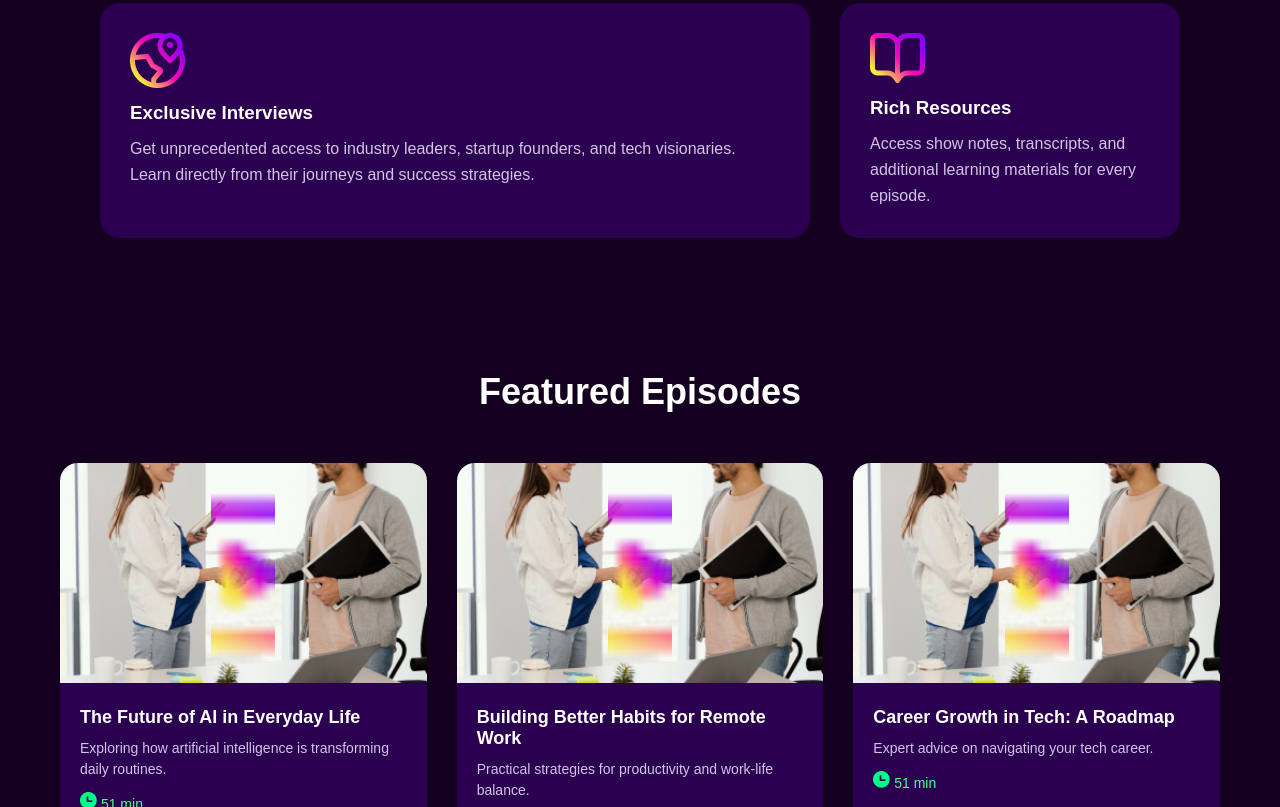
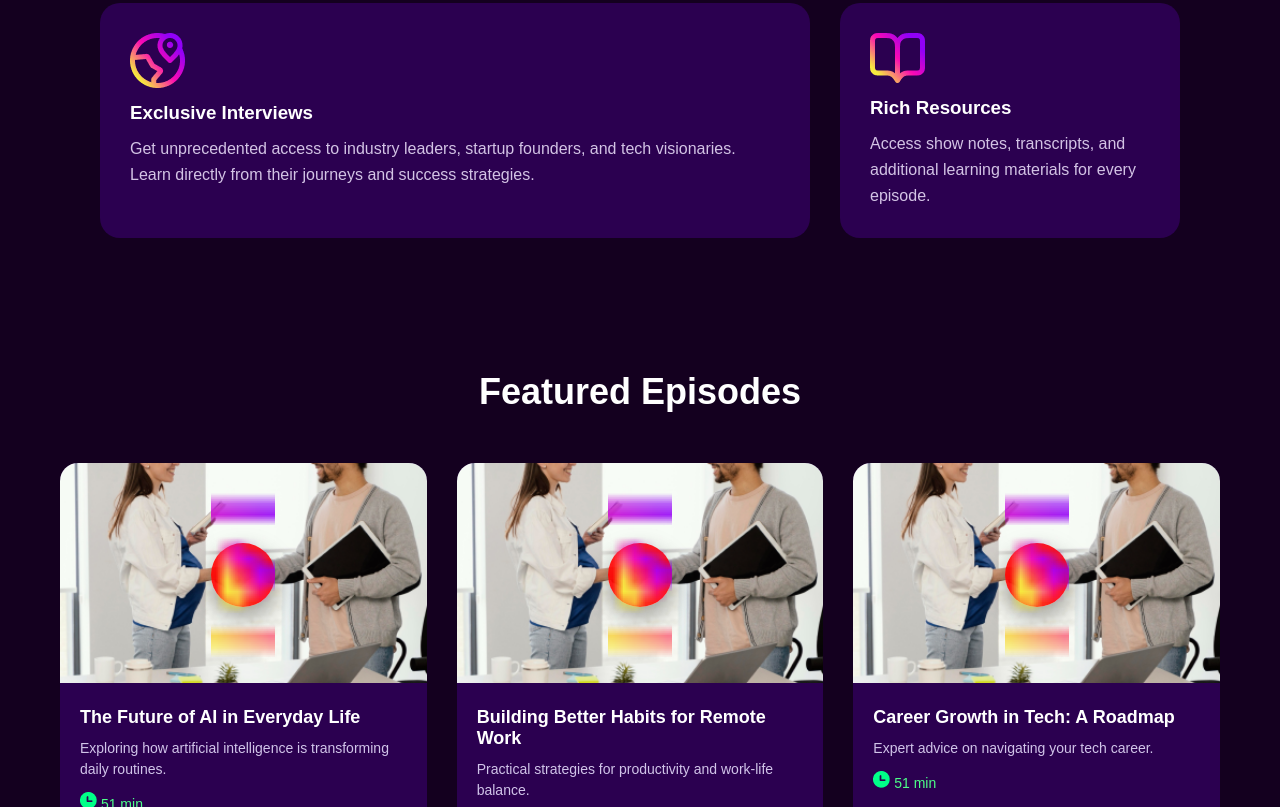
Before and after one commit to taki3810/assignment2-repo, a plain HTML site: page index.html in a window 1280 px wide. Shown: the part 1982-2789 px from the top of the page. Drawn offline with Linux system fonts and the light colour scheme.

Commit message:
fourth commit

```diff
--- a/styles/style.css
+++ b/styles/style.css
@@ -55,16 +55,7 @@ body {
   cursor: pointer;
 }
 
-/* Hero Section */
-/* .hero {
-  position: relative;
-  height: calc(100vh - 70px);
-  display: flex;
-  align-items: center;
-  justify-content: center;
-  overflow: hidden;
-  background-image: url("../assets/hero-bg.png");
-} */
+
  .hero {
   position: relative;
   min-height: calc(100vh - 70px);
@@ -79,10 +70,7 @@ body {
 }
 
 
-/* .hero-content {
-  text-align: center;
-  z-index: 2;
-} */
+
  .hero-content {
   text-align: center;
   z-index: 2;
@@ -92,11 +80,7 @@ body {
 }
 
 
-/* Microphone  */
- /* .mic-wrapper {
-  position: relative;
-  display: inline-block;
-} */
+
  .mic-wrapper {
   position: relative;
   display: inline-flex;
@@ -105,16 +89,6 @@ body {
 }
 
 
-/* .mic-circle {
-  width: 180px;
-  height: 180px;
-  border-radius: 50%;
-  background: linear-gradient(135deg, #ff3cac, #784ba0, #2b86c5);
-  display: flex;
-  align-items: center;
-  justify-content: center;
-  font-size: 80px;
-} */
  .mic-circle {
   width: 220px;
   height: 220px;
@@ -128,17 +102,7 @@ body {
 }
 
 
-/* .badge {
-  position: absolute;
-  top: 10px;
-  right: -10px;
-  background: #00ff9c;
-  color: black;
-  padding: 5px 12px;
-  border-radius: 20px;
-  font-size: 12px;
-  font-weight: 600;
-} */
+/
  .badge {
   position: absolute;
   top: 14px;
@@ -377,12 +341,12 @@ h2{
   object-fit:cover;
 }
 
-/* .play{
+.play{
   position:absolute;
   top:50%;
   left:50%;
-  /* transform:translate(-50%,-50%); */
-  /* background:#ff2fa0;
+  transform:translate(-50%,-50%);
+   background:#ff2fa0;
   width:50px;
   height:50px;
   border-radius:50%;
@@ -390,8 +354,8 @@ h2{
   align-items:center;
   justify-content:center;
   font-size:20px;
-}  */
-.play{
+}
+ .play{
   position: absolute;
   top: 50%;
   left: 50%;
@@ -399,16 +363,16 @@ h2{
 
   width: 64px;
   height: 64px;
-  /* background: rgba(255, 0, 0, 0.9); */
-  border-radius: 50%;
+   background: rgba(255, 0, 0, 0.9);
+   border-radius: 50%;
 
   display: flex;
   align-items: center;
   justify-content: center;
 
   cursor: pointer;
-  /* box-shadow: 0 10px 25px rgba(0,0,0,0.4); */
-}
+   box-shadow: 0 10px 25px rgba(0,0,0,0.4); }
+
 .card-content{
   padding:20px;
 }
@@ -458,18 +422,7 @@ h2{
   margin-bottom:15px;
 }
 
-/* .socials span{
-  display:inline-flex;
-  width:6px;
-  height:6px;
-  border-radius:50%;
-  background:#ff2fa0;
-  align-items:center;
-  justify-content:center;
-  margin-right:10px;
-  cursor:pointer;
-  gap: 5px;
-} */
+
  .socials span{
   display: inline-flex;
   width: 36px;
```
